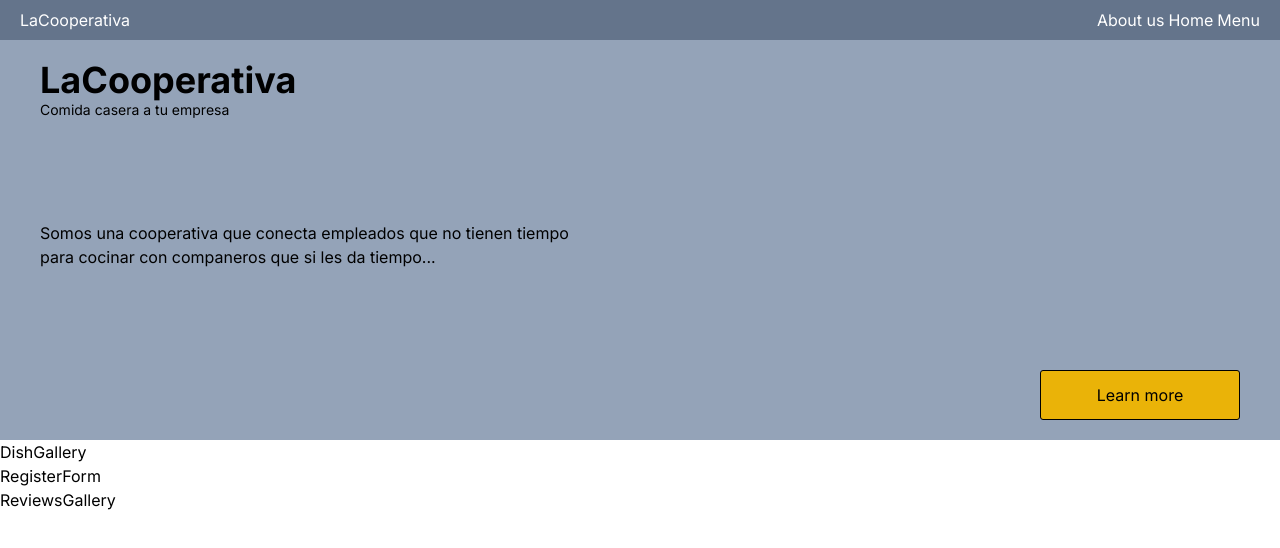
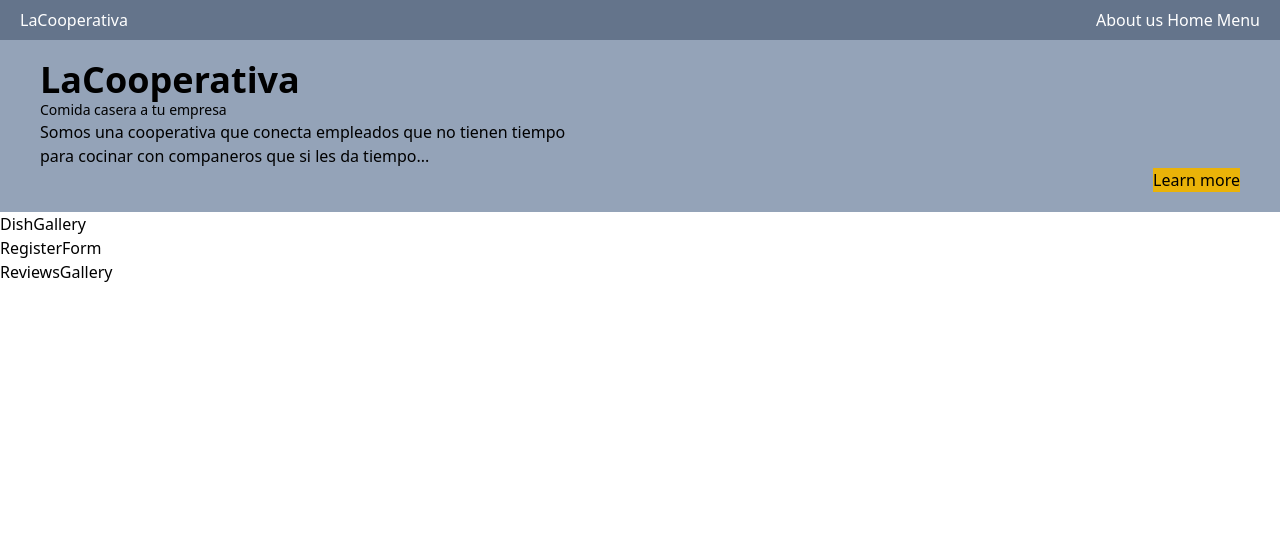
Before and after one commit to Pivanrios/test, a Next.js app: page / in a window 1280 px wide. Shown: the top 548 px of the page. Built offline with nearby package versions, Linux system fonts and the light colour scheme.

Commit message:
setStyle

```diff
--- a/app/globals.css
+++ b/app/globals.css
@@ -1,16 +1,3 @@
 @tailwind base;
 @tailwind components;
 @tailwind utilities;
-
-:root {
-  --foreground-rgb: 0, 0, 0;
-  --background-start-rgb: 214, 219, 220;
-  --background-end-rgb: 255, 255, 255;
-}#banner{
-  height: 400px;
-}.btn{
-  width: 200px;
-  height: 50px;
-  border-radius: 3px;
-  border: 1px black solid
-}
--- a/app/layout.js
+++ b/app/layout.js
@@ -11,8 +11,8 @@ export const metadata = {
 
 export default function RootLayout({ children }) {
   return (
-    <html lang="en">
-      <body className={inter.className}>
+    <html lang="en" className="">
+      <body >
         <Navbar/>
         <main>{children}</main>
       </body>
--- a/app/page.js
+++ b/app/page.js
@@ -6,11 +6,11 @@ import ReviewsGallery from "@/components/ReviewsGallery";
 
 export default function Home() {
   return (
-    <>
+    <div>
     <HomeBanner/>
     <DishGallery/>
     <RegisterForm/>
     <ReviewsGallery/>
-    </>
+    </div>
   );
 }
--- a/tailwind.config.js
+++ b/tailwind.config.js
@@ -7,11 +7,7 @@ module.exports = {
   ],
   theme: {
     extend: {
-      backgroundImage: {
-        "gradient-radial": "radial-gradient(var(--tw-gradient-stops))",
-        "gradient-conic":
-          "conic-gradient(from 180deg at 50% 50%, var(--tw-gradient-stops))",
-      },
+      backgroundImage: {},
     },
   },
   plugins: [],
```
